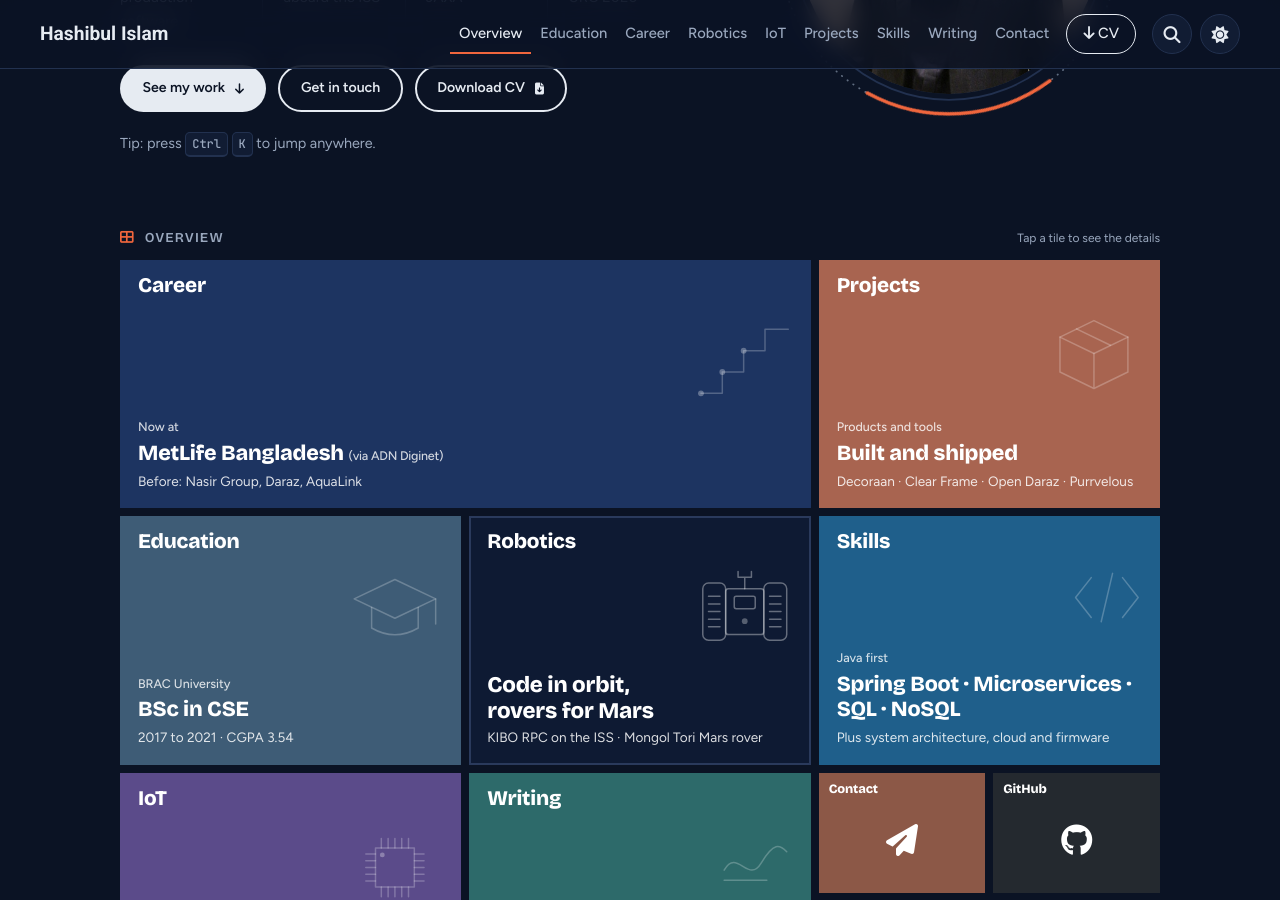
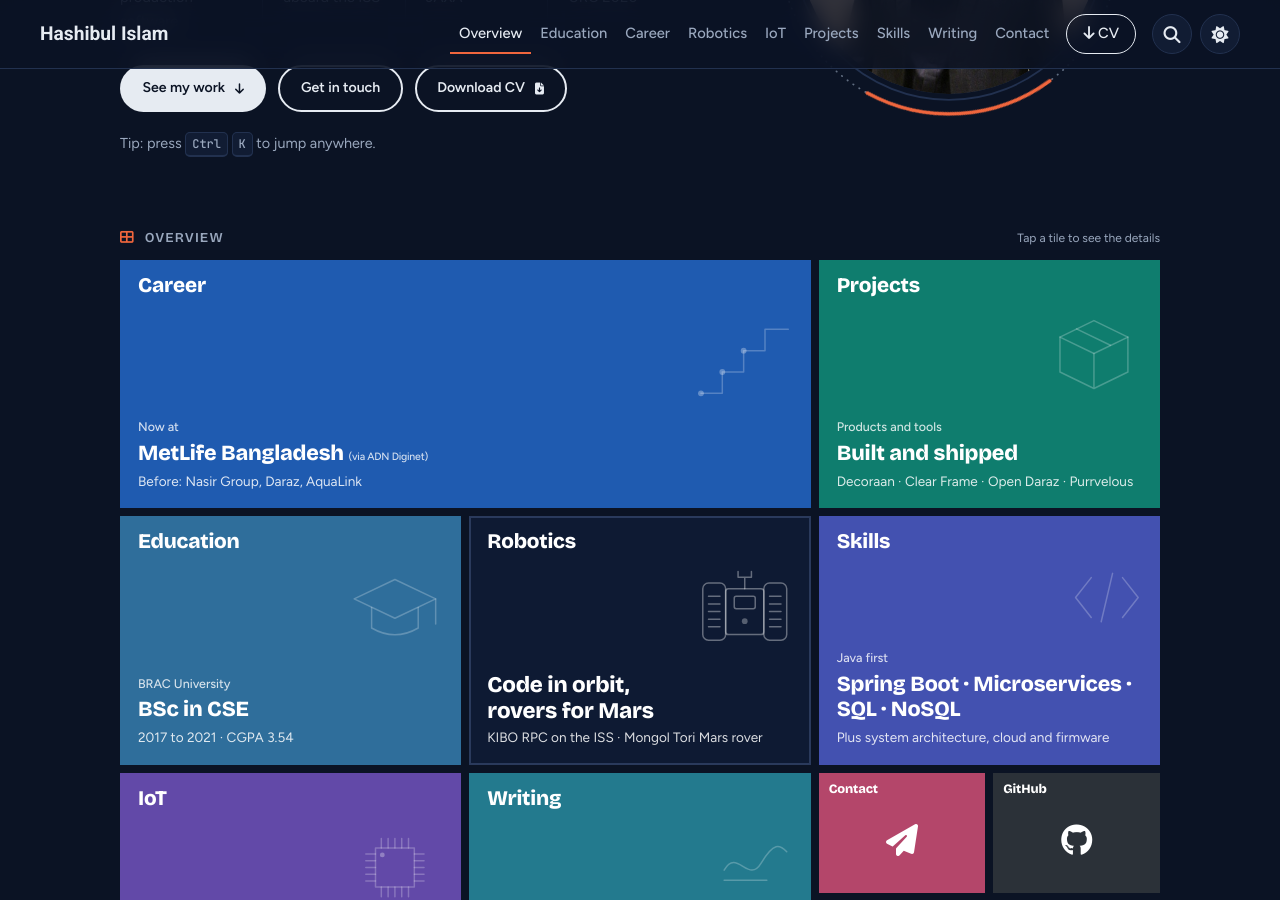
Before and after one commit to ihashib/ihashib.github.io, a Jekyll site: the page built from index.html, in a window 1280 px wide and 900 px high, scrolled down 397 px. Built offline with Jekyll 4.4.1, drawn with Linux system fonts in a browser that asks for light colours.

Commit message:
updated overview colors

```diff
--- a/index.html
+++ b/index.html
@@ -101,7 +101,7 @@
       <a class="tile tile-s t-linkedin" href="https://linkedin.com/in/ihashib" target="_blank" rel="noopener noreferrer" aria-label="LinkedIn">
         <i class="fab fa-linkedin-in" aria-hidden="true"></i><span class="tile-name">LinkedIn</span>
       </a>
-      <a class="tile tile-s t-slate" href="{{ '/cv/Md-Hashibul-Islam-CV.pdf' | relative_url }}" download aria-label="Download CV">
+      <a class="tile tile-s t-steel" href="{{ '/cv/Md-Hashibul-Islam-CV.pdf' | relative_url }}" download aria-label="Download CV">
         <i class="fas fa-file-arrow-down" aria-hidden="true"></i><span class="tile-name">CV</span>
       </a>
     </div>
--- a/styles/style.css
+++ b/styles/style.css
@@ -1405,7 +1405,7 @@
   opacity: 0.85;
 }
 .tile-face .tile-via {
-  font: 500 0.78rem var(--body);
+  font: 500 0.66rem var(--body);
   font-style: normal;
   opacity: 0.8;
 }
@@ -1480,18 +1480,22 @@
 }
 
 /* Tile colours stay the same in light and dark themes */
-.t-navy { --tile-bg: #1d3461; }
+/* Colour follows importance: Career and Projects (the big tiles) get the
+   richest colours, sections sit a step calmer, and the small link tiles stay
+   quiet, except Contact, the one warm call to action */
+.t-navy { --tile-bg: #1f5bb0; }
+.t-clay { --tile-bg: #0f7d6e; }
 .t-night { --tile-bg: #0e1a33; }
+.t-blue { --tile-bg: #4351b0; }
+.t-slate { --tile-bg: #2f6e9b; }
+.t-violet { --tile-bg: #6249a8; }
+.t-ember { --tile-bg: #237a8e; }
+.t-clay-deep { --tile-bg: #b4466a; }
+.t-steel { --tile-bg: #3b4c62; }
+.t-graphite { --tile-bg: #2b3138; }
+.t-linkedin { --tile-bg: #2a5c90; }
 .t-orange { --tile-bg: #e4572e; }
-.t-clay { --tile-bg: #a86450; }
-.t-clay-deep { --tile-bg: #8c5847; }
 .t-orange-dark { --tile-bg: #b93d18; }
-.t-slate { --tile-bg: #3e5c76; }
-.t-blue { --tile-bg: #1f5f8b; }
-.t-ember { --tile-bg: #2d6a6a; }
-.t-violet { --tile-bg: #5b4b8a; }
-.t-graphite { --tile-bg: #24292f; }
-.t-linkedin { --tile-bg: #0a66c2; }
 .t-night {
   border-color: #2a3a5c;
 }
```
